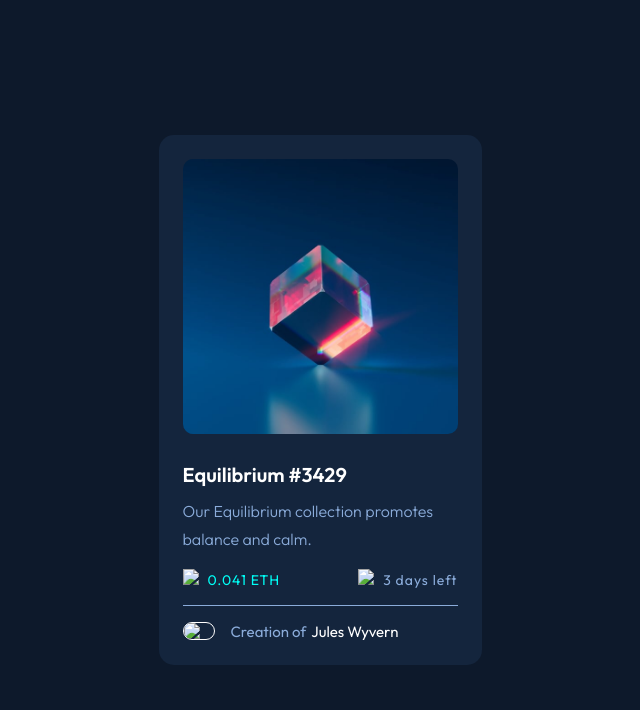
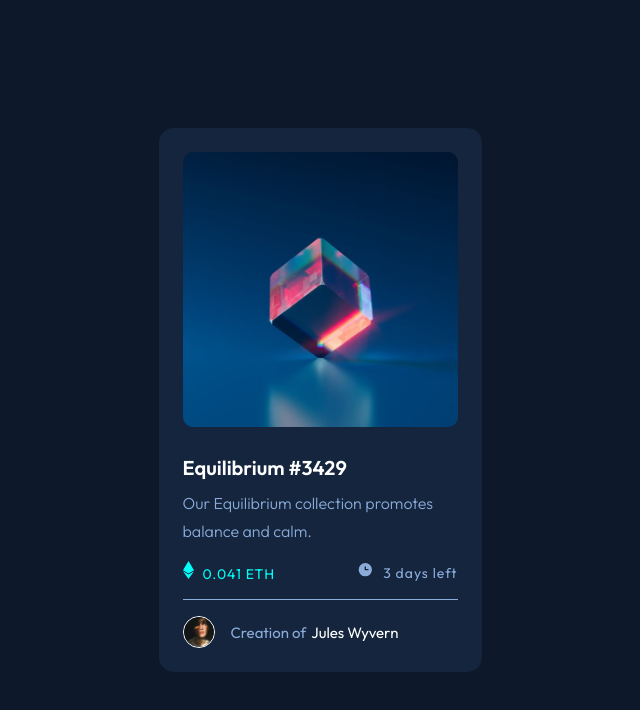
Before and after one commit to Rampche/NFT-Card-Preview, a plain HTML site: page index.html in a window 1280 px wide. Shown: the whole page, without its empty margins (320-960 px from the left). Drawn offline with Linux system fonts and the light colour scheme.

Commit message:
Update index.html

```diff
--- a/index.html
+++ b/index.html
@@ -31,14 +31,14 @@
       Our Equilibrium collection promotes balance and calm.
     </div>
     <div class="value">
-      <span><img src="../nft-preview-card-component-main/images/icon-ethereum.svg" />
+      <span><img src="images/icon-ethereum.svg" />
       0.041 ETH
     </span>
-      <span class="timeLeft"> <img src="../nft-preview-card-component-main/images/icon-clock.svg" />
+      <span class="timeLeft"> <img src="images/icon-clock.svg" />
       3 days left </span>
     </div>
     <div class="creator">
-      <img src="../nft-preview-card-component-main/images/image-avatar.png" class="avatar"/>
+      <img src="images/image-avatar.png" class="avatar"/>
       Creation of <span class="name">Jules Wyvern</span>
     </div>
   </body>
```
